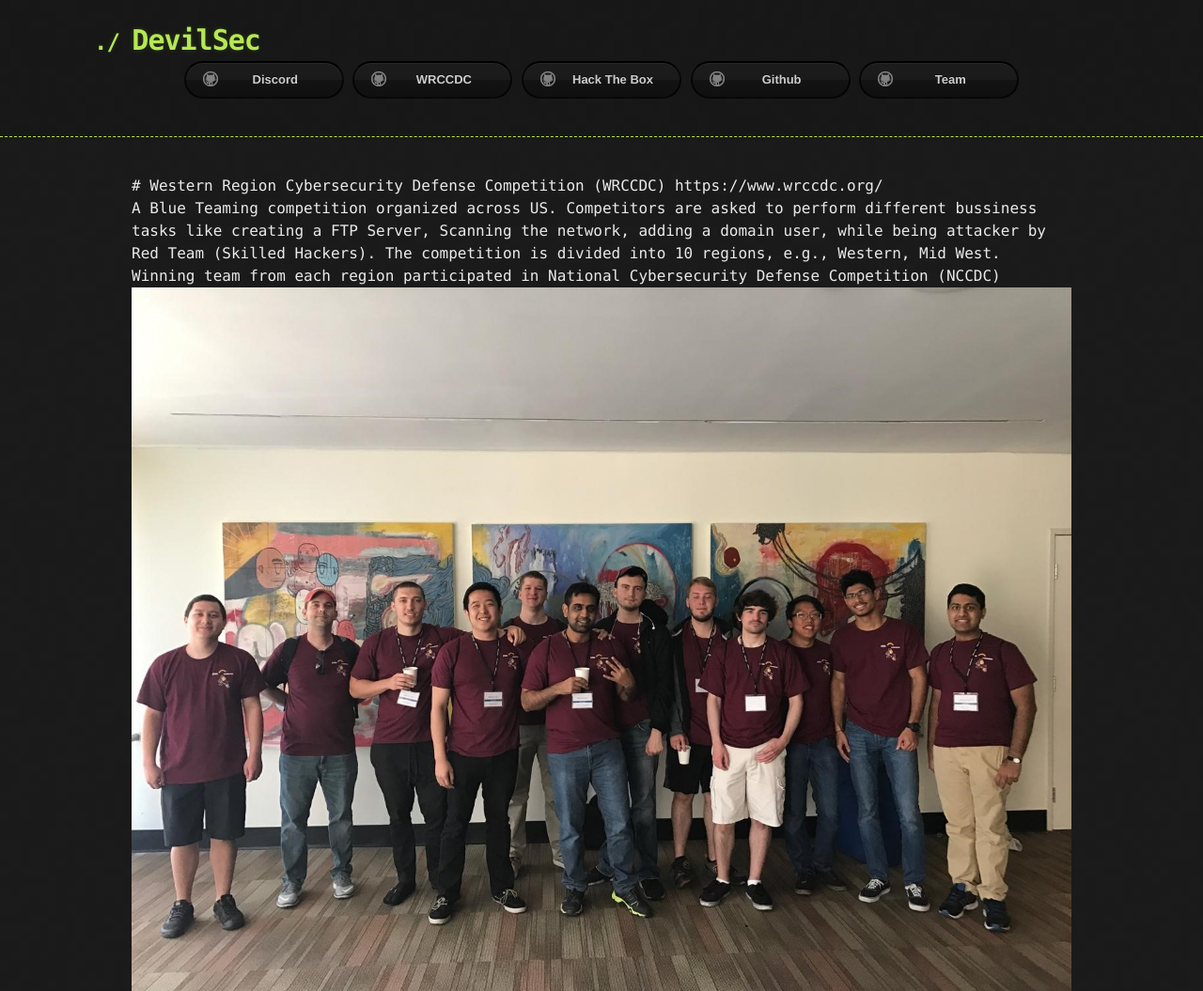
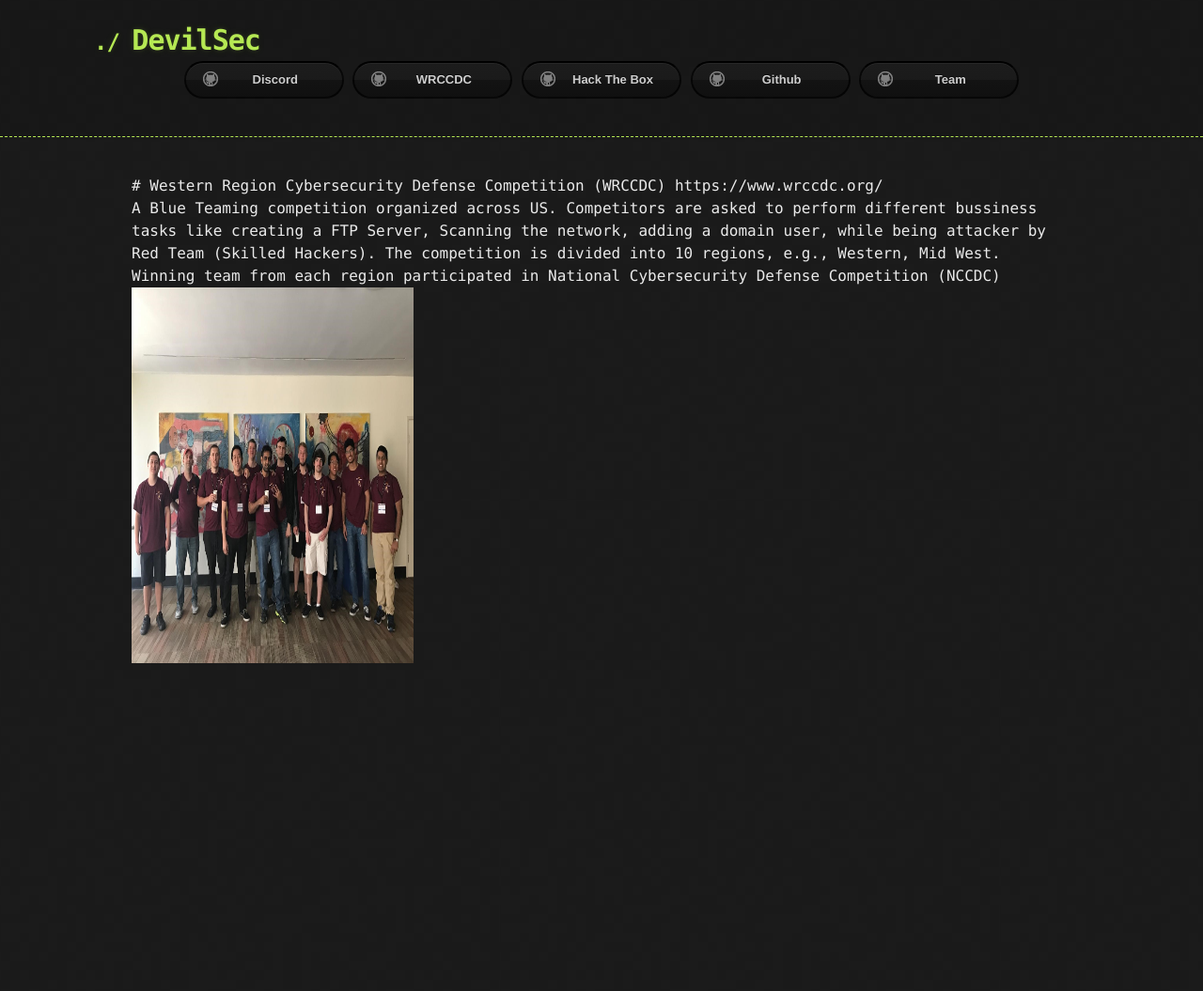
Before and after one commit to josephaorahim/asu_devilsec_website, a Jekyll site: the page built from wrccdc.html, in a window 1280 px wide. Shown: the whole page at 94% size. Built offline with Jekyll 4.4.1, drawn with Linux system fonts in a browser that asks for light colours; after the commit the page ends 900 px from its top, so only the background shows below that.

Commit message:
updates to website 4

```diff
--- a/wrccdc.html
+++ b/wrccdc.html
@@ -8,4 +8,4 @@ A Blue Teaming competition organized across US. Competitors are asked to perform
 
 <img src="images/ccdc15.jpg"
      alt="WRCCDC Team 2017"
-     style="float: left; margin-right: 10px;" />
+     style="width:300px;height:400px;" />
```
